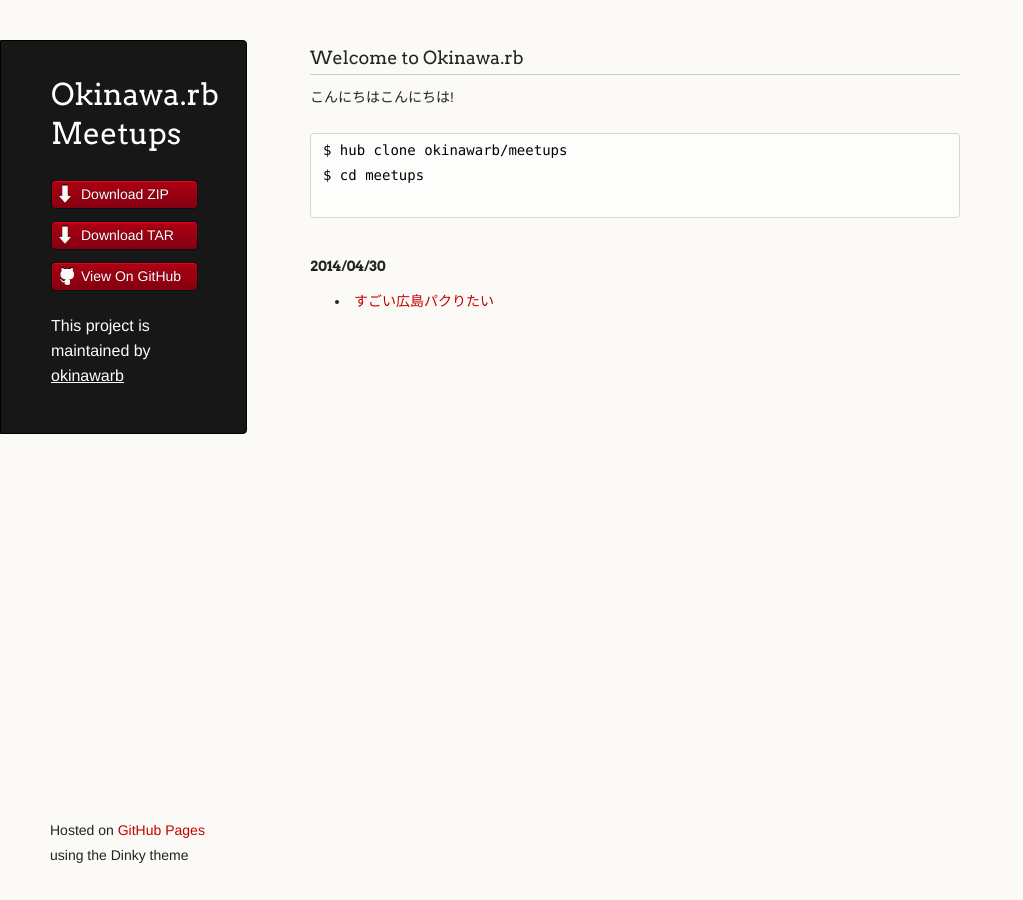
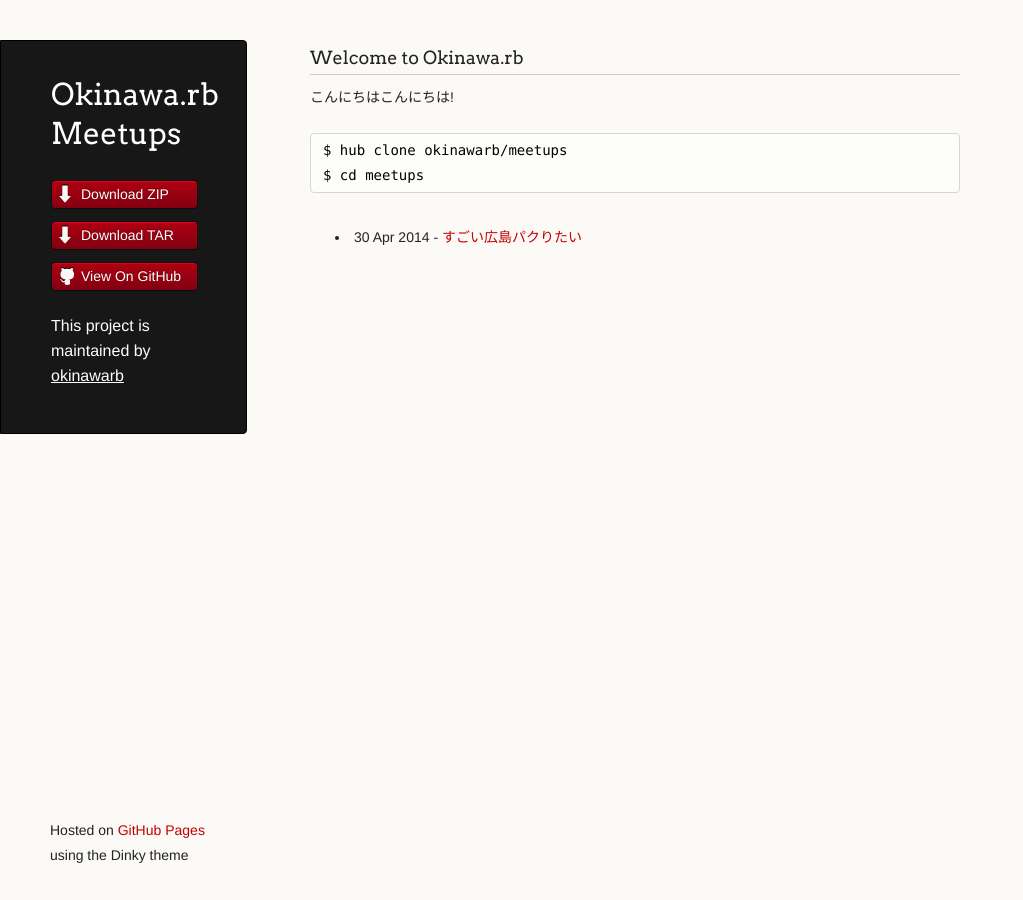
Before and after one commit to okinawarb/meetups, a Jekyll site: the page built from index.html, in a window 1280 px wide. Shown: the whole page, without its empty margins (0-1023 px from the left). Built offline with Jekyll 4.4.1, drawn with Linux system fonts in a browser that asks for light colours.

Commit message:
change layout

```diff
--- a/_layouts/default.html
+++ b/_layouts/default.html
@@ -5,8 +5,8 @@
     <meta http-equiv="X-UA-Compatible" content="chrome=1">
     <title>Okinawa.rb Meetups by okinawarb</title>
 
-    <link rel="stylesheet" href="/stylesheets/styles.css">
-    <link rel="stylesheet" href="/stylesheets/pygment_trac.css">
+    <link rel="stylesheet" href="stylesheets/styles.css">
+    <link rel="stylesheet" href="stylesheets/pygment_trac.css">
     <script src="javascripts/scale.fix.js"></script>
     <meta name="viewport" content="width=device-width, initial-scale=1, user-scalable=no">
     <!--[if lt IE 9]>
@@ -30,17 +30,6 @@
 
       </header>
       <section>
-        <h3>
-          <a name="welcome-to-github-pages" class="anchor" href="#welcome-to-github-pages"><span class="octicon octicon-link"></span></a>Welcome to Okinawa.rb
-        </h3>
-
-        <p>こんにちはこんにちは!</p>
-
-        <pre><code>$ hub clone okinawarb/meetups
-$ cd meetups
-        </code></pre>
-        <!-- fixme -->
-        <h4>2014/04/30</h4>
         {{content}}
       </section>
       <footer>
--- a/index.html
+++ b/index.html
@@ -2,8 +2,18 @@
 layout: default
 title: Okinawa.rb meetups
 ---
+<h3>
+  <a name="welcome-to-github-pages" class="anchor" href="#welcome-to-github-pages"><span class="octicon octicon-link"></span></a>Welcome to Okinawa.rb
+</h3>
+
+<p>こんにちはこんにちは!</p>
+
+<pre><code>$ hub clone okinawarb/meetups
+$ cd meetups
+</code></pre>
+<!-- fixme -->
 <ul>
 {% for post in site.posts %}
-  <li><a href="{{ post.url }}">{{ post.title }}</a></li>
+  <li>{{ post.date | date_to_string }} - <a href="{{ post.url }}">{{ post.title }}</a></li>
 {% endfor %}
 </ul>
```
